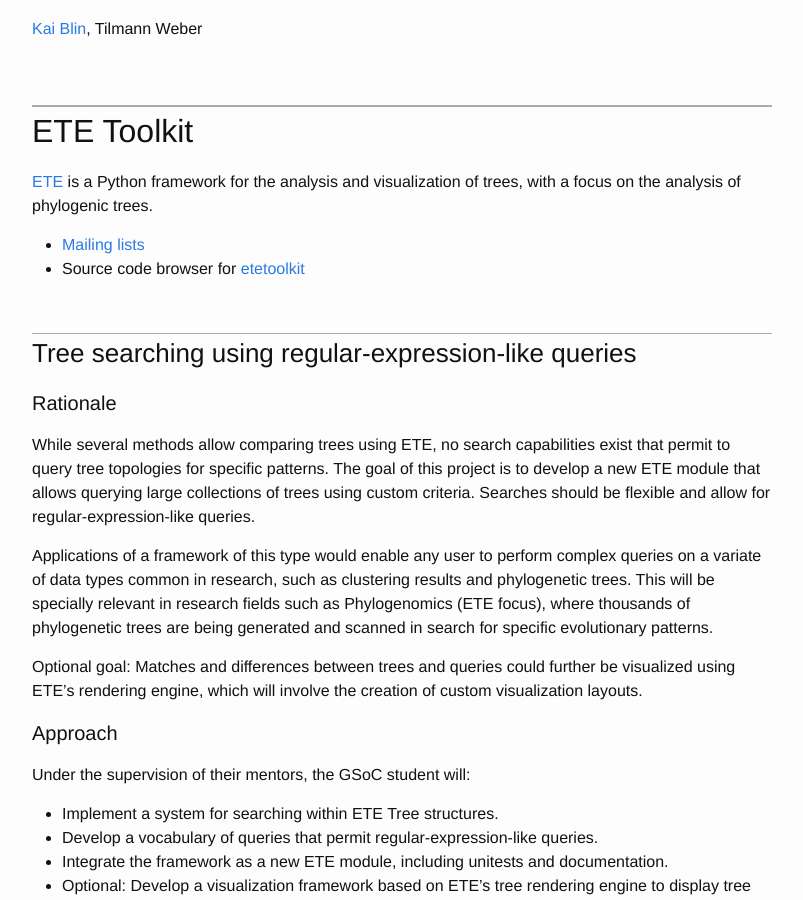
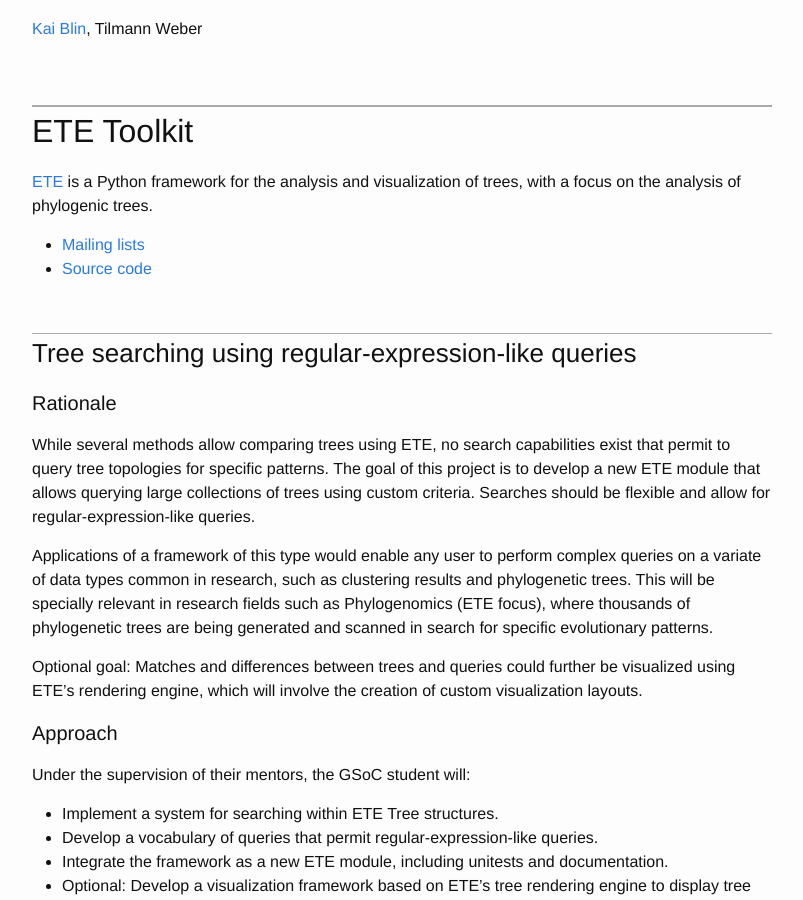
Before and after one commit to OBF/GSoC, a Jekyll site: the page built from 00_ideas.md, in a window 1280 px wide and 900 px high, scrolled down 10096 px. Shown: the whole window, without its empty margins (238-1041 px from the left). Built offline with Jekyll 4.4.1, drawn with Linux system fonts in a browser that asks for light colours.

Commit message:
formatting

```diff
--- a/00_ideas.md
+++ b/00_ideas.md
@@ -391,7 +391,6 @@
 #### Mentors
 [Kai Blin](https://github.com/kblin), Tilmann Weber
 
-
 ## ETE Toolkit
 
 [ETE](http://etetoolkit.org) is a Python framework for the analysis and visualization of trees, with a
@@ -399,7 +398,7 @@
 
 
 * [Mailing lists](https://groups.google.com/forum/#!forum/etetoolkit)
-* Source code browser for [etetoolkit](https://github.com/etetoolkit/ete)
+* [Source code](https://github.com/etetoolkit/ete)
 
 ### Tree searching using regular-expression-like queries
 
```
Also changed, not shown: other parts of 00_ideas.md (+1 -1 lines).
